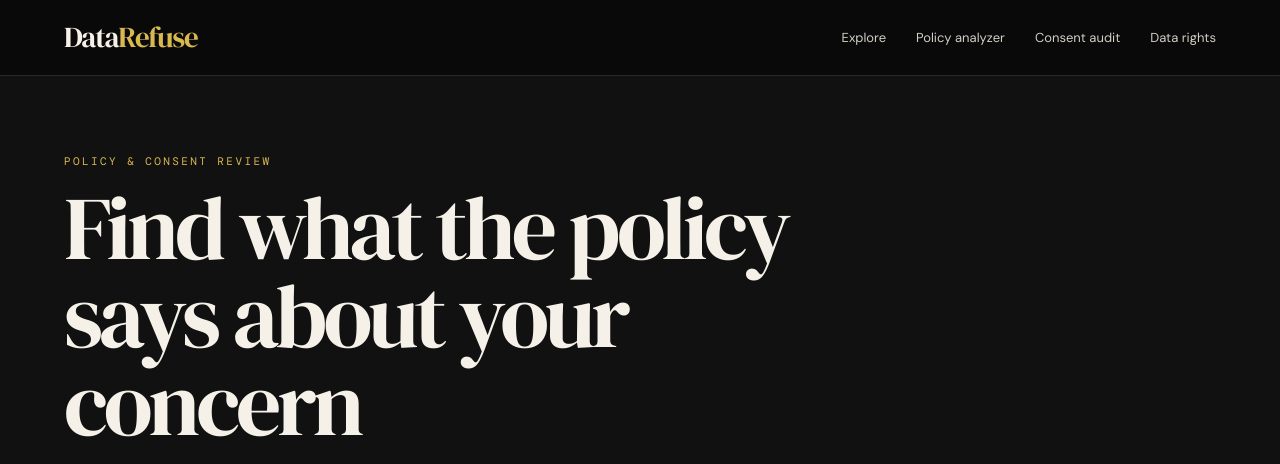
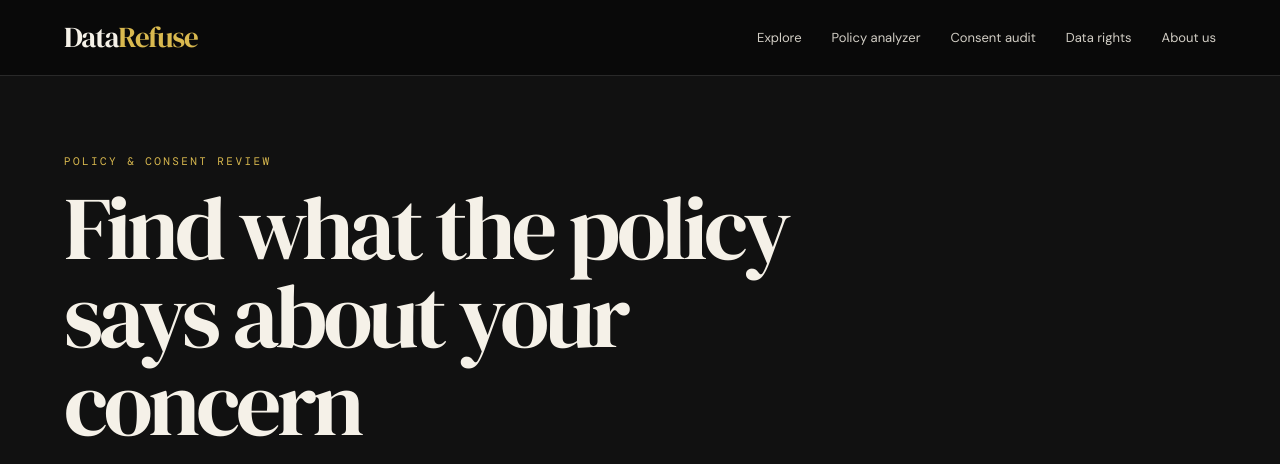
Before and after one commit to mkrtvibahadur/DataRefuse, a Flask app: page /analyzer in a window 1280 px wide. Shown: the top 464 px of the page. Run offline with Flask 3, Linux system fonts and the light colour scheme.

Commit message:
Update base.html

```diff
--- a/templates/base.html
+++ b/templates/base.html
@@ -1,3 +1,3 @@
 <!doctype html>
 <html lang="en"><head><meta charset="utf-8"><meta name="viewport" content="width=device-width, initial-scale=1"><meta name="theme-color" content="#111111"><title>{% block title %}DataRefuse{% endblock %}</title><link rel="preconnect" href="https://fonts.googleapis.com"><link rel="preconnect" href="https://fonts.gstatic.com" crossorigin><link rel="stylesheet" href="{{ url_for('static', filename='style.css') }}"></head>
-<body><nav class="nav"><a class="brand" href="/">Data<span>Refuse</span></a><div><a href="/">Explore</a><a href="/analyzer">Policy analyzer</a><a href="/consent-audit">Consent audit</a><a href="/rights">Data rights</a></div></nav><main>{% with messages=get_flashed_messages(with_categories=true) %}{% if messages %}{% for cat,msg in messages %}<div class="flash {{cat}}">{{msg}}</div>{% endfor %}{% endif %}{% endwith %}{% block content %}{% endblock %}</main><footer><span>DATAREFUSE / PUBLIC-INTEREST TECHNOLOGY</span><span>We make privacy policies easier to examine. Results are research leads, not legal advice or verified audits.</span></footer></body></html>
+<body><nav class="nav"><a class="brand" href="/">Data<span>Refuse</span></a><div><a href="/">Explore</a><a href="/analyzer">Policy analyzer</a><a href="/consent-audit">Consent audit</a><a href="/rights">Data rights</a><a href="/static/about.html">About us</a></div></nav><main>{% with messages=get_flashed_messages(with_categories=true) %}{% if messages %}{% for cat,msg in messages %}<div class="flash {{cat}}">{{msg}}</div>{% endfor %}{% endif %}{% endwith %}{% block content %}{% endblock %}</main><footer><span>DATAREFUSE / PUBLIC-INTEREST TECHNOLOGY</span><span>We make privacy policies easier to examine. Results are research leads, not legal advice or verified audits.</span></footer></body></html>
```
